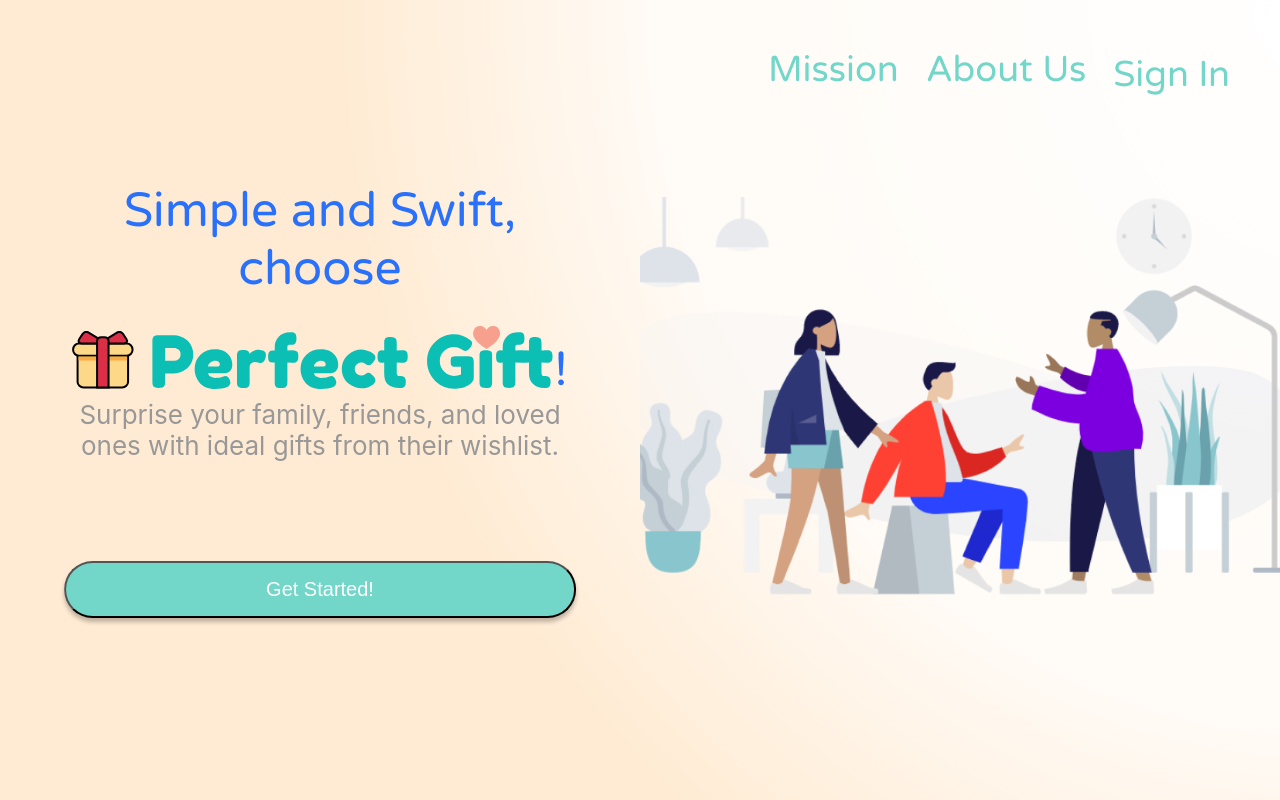
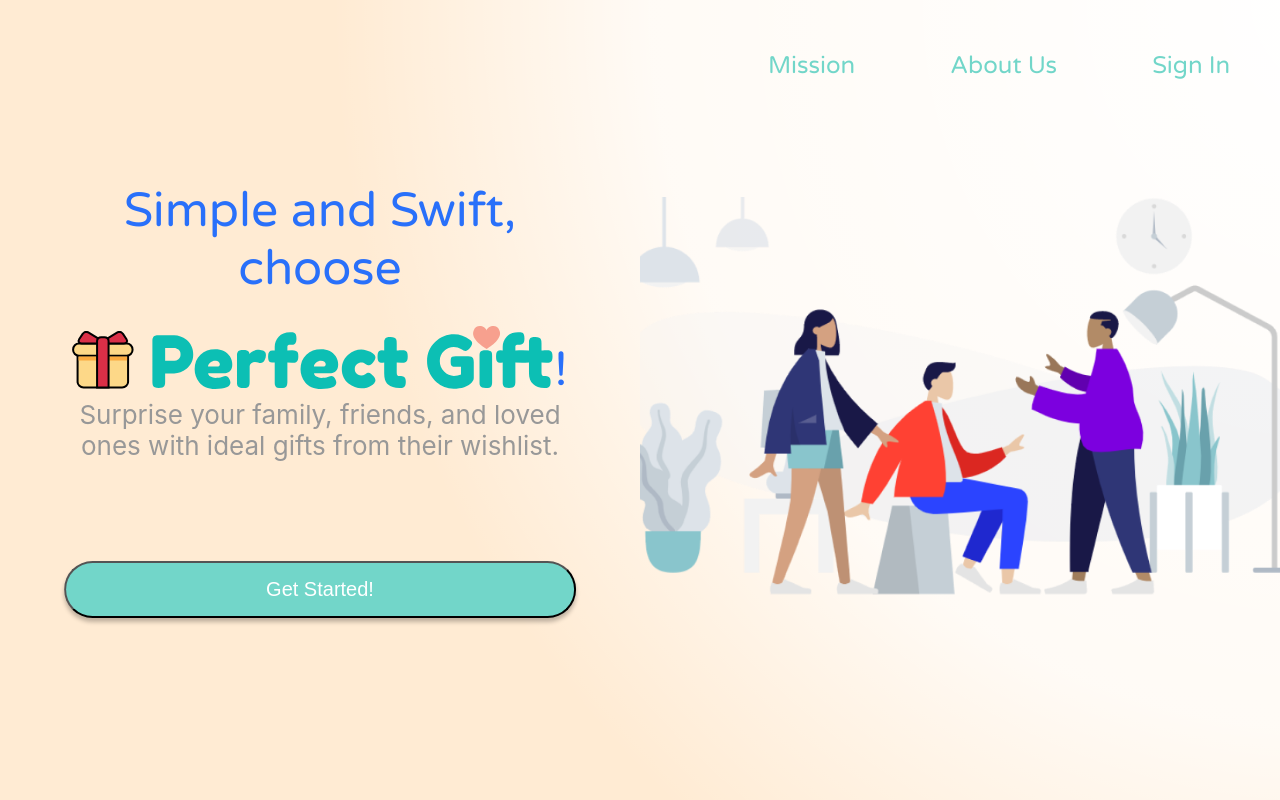
Before and after one commit to venuswku/perfect-gift, a React (Create React App) app: page / in a window 1280 px wide. Built offline with nearby package versions, Linux system fonts and the light colour scheme.

Commit message:
align navbar links for landing page

```diff
--- a/src/navigation/LandingNavbar/LandingNavbar.css
+++ b/src/navigation/LandingNavbar/LandingNavbar.css
@@ -1,12 +1,15 @@
 .landing-navbar {
     position: absolute;
-    height: 100px;
-    padding: 48px 50px 0px 0px;
+    padding: 30px 50px 0px 0px;
     right: 0;
 
     /* display navigation links in a row */
     display: flex;
     flex-direction: row;
+
+    /* make center of links align */
+    height: 100px;
+    align-items: center;
 
     /* put some space between navigation links */
     width: 40%;
@@ -16,10 +19,10 @@
     z-index: 100;
 }
 
-/* styling for links that scroll down to its section on the landing page */
-.scroll-links {
+.link {
     color: rgba(114, 214, 201, 1);
     text-decoration: none;
     cursor: pointer;
+    font-size: 24px;
     font-family: 'Varela Round';
 }
--- a/src/navigation/LandingNavbar/LandingNavbar.js
+++ b/src/navigation/LandingNavbar/LandingNavbar.js
@@ -5,9 +5,9 @@ import './LandingNavbar.css';
 function LandingNavbar() {
     return (
         <div className="landing-navbar">
-            <p className="scroll-links">Mission</p>
-            <p className="scroll-links">About Us</p>
-            <p><Link exact to="/sign_in">Sign In</Link></p>
+            <p className="link">Mission</p>
+            <p className="link">About Us</p>
+            <Link exact to="/sign_in" className="link">Sign In</Link>
         </div>
     );
 }
```
